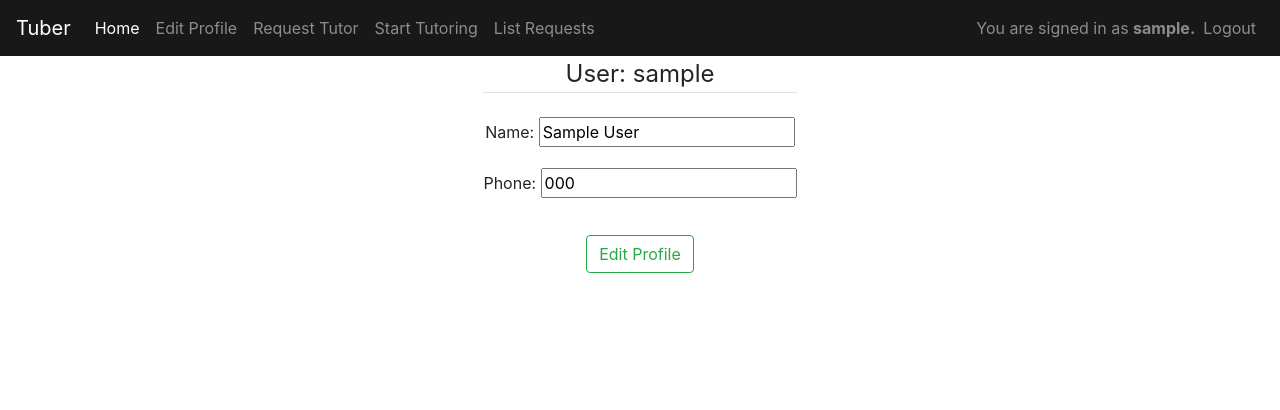
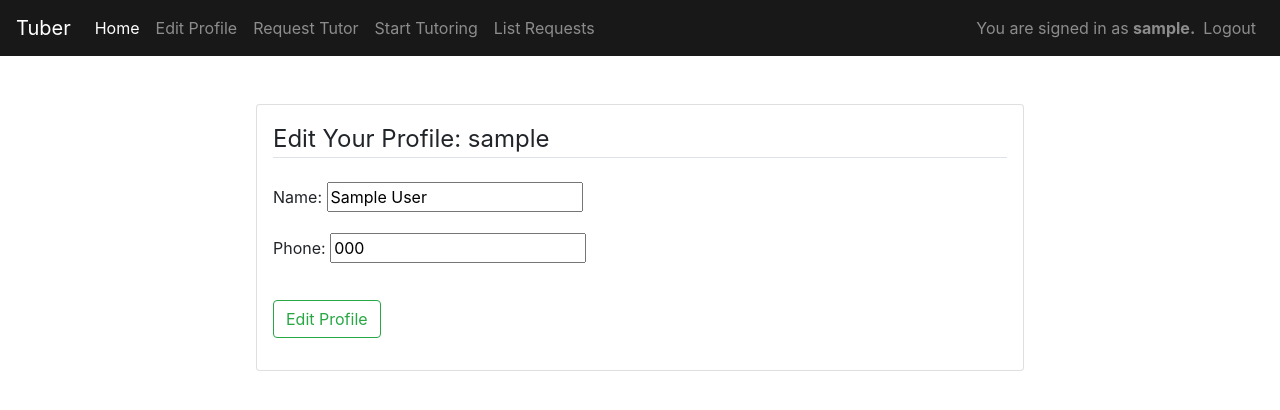
Before and after one commit to timrtyrrell/project-tuber, a Django app: page /editprofile/ in a window 1280 px wide. Shown: the top 410 px of the page. Run offline with Django 3.2, Linux system fonts and the light colour scheme; a user stored in the database is signed in; tables that the repository leaves empty hold one stand-in row (values such as "Sample post"); some libraries are stand-ins or nearby versions.

Commit message:
Styled 'Edit Your Profile' page

```diff
--- a/register/templates/register/editprofile.html
+++ b/register/templates/register/editprofile.html
@@ -1,12 +1,16 @@
 {% extends 'base.html' %}{% block content %}
 
-<div class="row d-flex justify-content-center text-center">
-  <form action="{% url 'editprofile' %}" method="POST">
+<main class="mt-5">
+  <div class="card px-3 py-3 mb-3 my-3" style="width: 60%; margin: auto auto;">
+    <form action="{% url 'editprofile' %}" method="post">
       {% csrf_token %}
       <fieldset class="form-group">
-      <legend class="border-bottom mb-4">User: {{ profile.user }}</legend>
+        <legend class="border-bottom mb-4">
+          Edit Your Profile: {{ profile.user }}
+        </legend>
         {{ form.as_p }}
       </fieldset>
+
       <div class="form-group">
         <button class="btn btn-outline-success" type="submit">
           Edit Profile
@@ -14,4 +18,6 @@
       </div>
     </form>
   </div>
+</main>
+
 {% endblock %}
```
Lines whose indentation alone changed are shown as unchanged.
